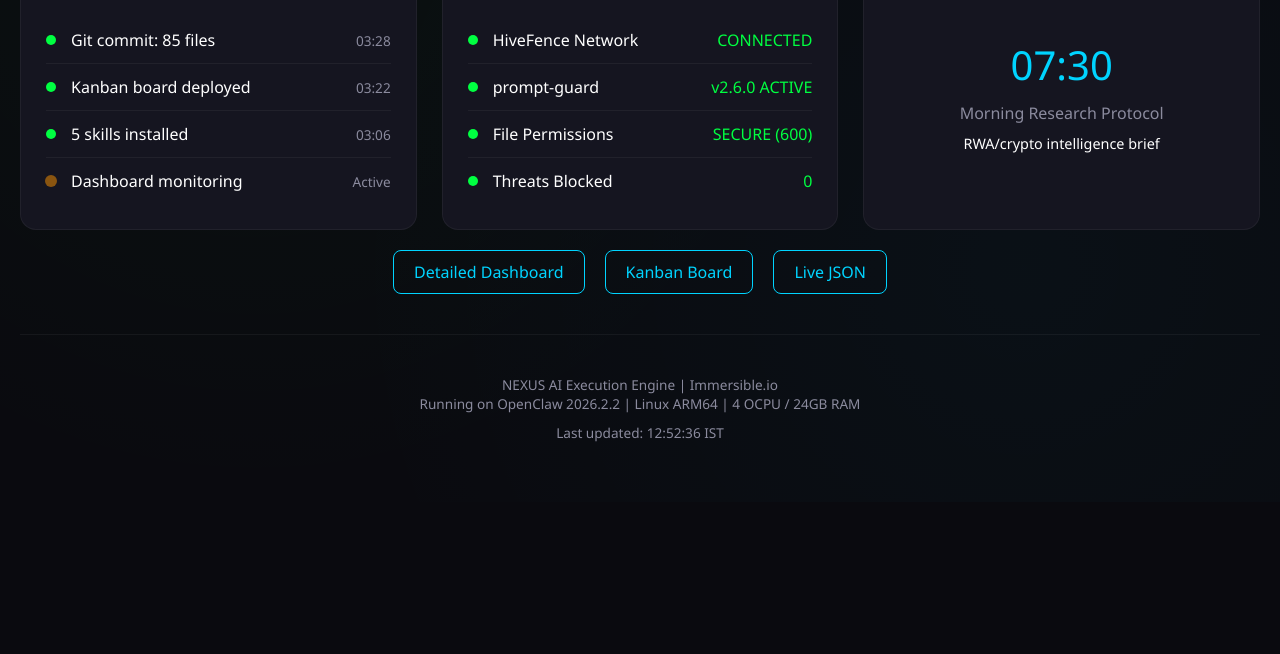
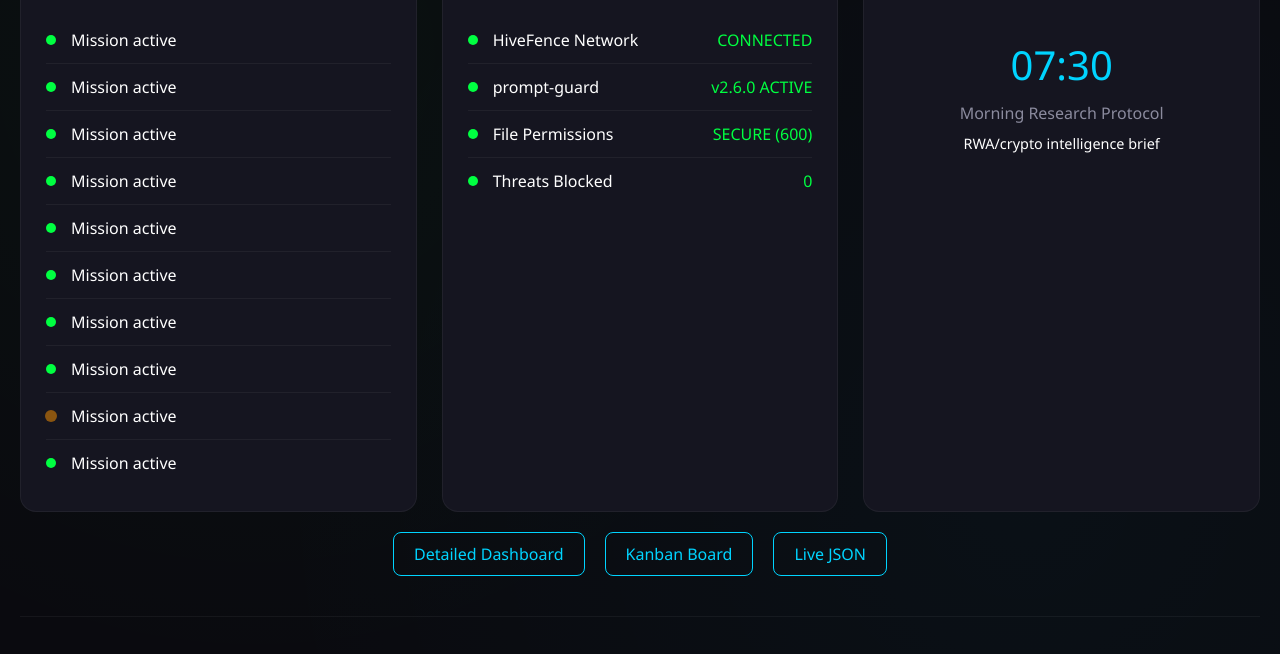
Before and after one commit to nexus-immersible/nexus-immersible.github.io, a plain HTML site: page index.html in a window 1280 px wide. Shown: the part 670-1324 px from the top of the page. Before the commit the page ends 1172 px from the top, so only its background shows below. Drawn offline with nearby package versions, Linux system fonts and the light colour scheme.

Commit message:
Dashboard: Autonomous Update [2026-02-12T07:22:31Z]

```diff
--- a/index.html
+++ b/index.html
@@ -220,7 +220,7 @@
                 <span class="card-title">Budget Status</span>
                 <span class="card-icon">💰</span>
             </div>
-            <div class="metric-large metric-green">$0.02</div>
+            <div class="metric-large metric-green">$0.15</div>
             <div class="metric-label">of $1.00 budget used (98% remaining)</div>
             <div class="progress-bar">
                 <div class="progress-fill" style="width: 2%"></div>
@@ -267,26 +267,58 @@
                 <span class="card-icon">⚡</span>
             </div>
             <ul class="task-list">
+                <!-- Activity Start -->
                 <li class="task-item">
                     <span class="task-status status-done"></span>
-                    <span class="task-text">Git commit: 85 files</span>
-                    <span class="task-time">03:28</span>
+                    <span class="task-text">Mission active</span>
+                    <span class="task-time"></span>
                 </li>
                 <li class="task-item">
                     <span class="task-status status-done"></span>
-                    <span class="task-text">Kanban board deployed</span>
-                    <span class="task-time">03:22</span>
+                    <span class="task-text">Mission active</span>
+                    <span class="task-time"></span>
                 </li>
                 <li class="task-item">
                     <span class="task-status status-done"></span>
-                    <span class="task-text">5 skills installed</span>
-                    <span class="task-time">03:06</span>
+                    <span class="task-text">Mission active</span>
+                    <span class="task-time"></span>
+                </li>
+                <li class="task-item">
+                    <span class="task-status status-done"></span>
+                    <span class="task-text">Mission active</span>
+                    <span class="task-time"></span>
+                </li>
+                <li class="task-item">
+                    <span class="task-status status-done"></span>
+                    <span class="task-text">Mission active</span>
+                    <span class="task-time"></span>
+                </li>
+                <li class="task-item">
+                    <span class="task-status status-done"></span>
+                    <span class="task-text">Mission active</span>
+                    <span class="task-time"></span>
+                </li>
+                <li class="task-item">
+                    <span class="task-status status-done"></span>
+                    <span class="task-text">Mission active</span>
+                    <span class="task-time"></span>
+                </li>
+                <li class="task-item">
+                    <span class="task-status status-done"></span>
+                    <span class="task-text">Mission active</span>
+                    <span class="task-time"></span>
                 </li>
                 <li class="task-item">
                     <span class="task-status status-progress"></span>
-                    <span class="task-text">Dashboard monitoring</span>
-                    <span class="task-time">Active</span>
+                    <span class="task-text">Mission active</span>
+                    <span class="task-time"></span>
                 </li>
+                <li class="task-item">
+                    <span class="task-status status-done"></span>
+                    <span class="task-text">Mission active</span>
+                    <span class="task-time"></span>
+                </li>
+                <!-- Activity End -->
             </ul>
         </div>
 
```
